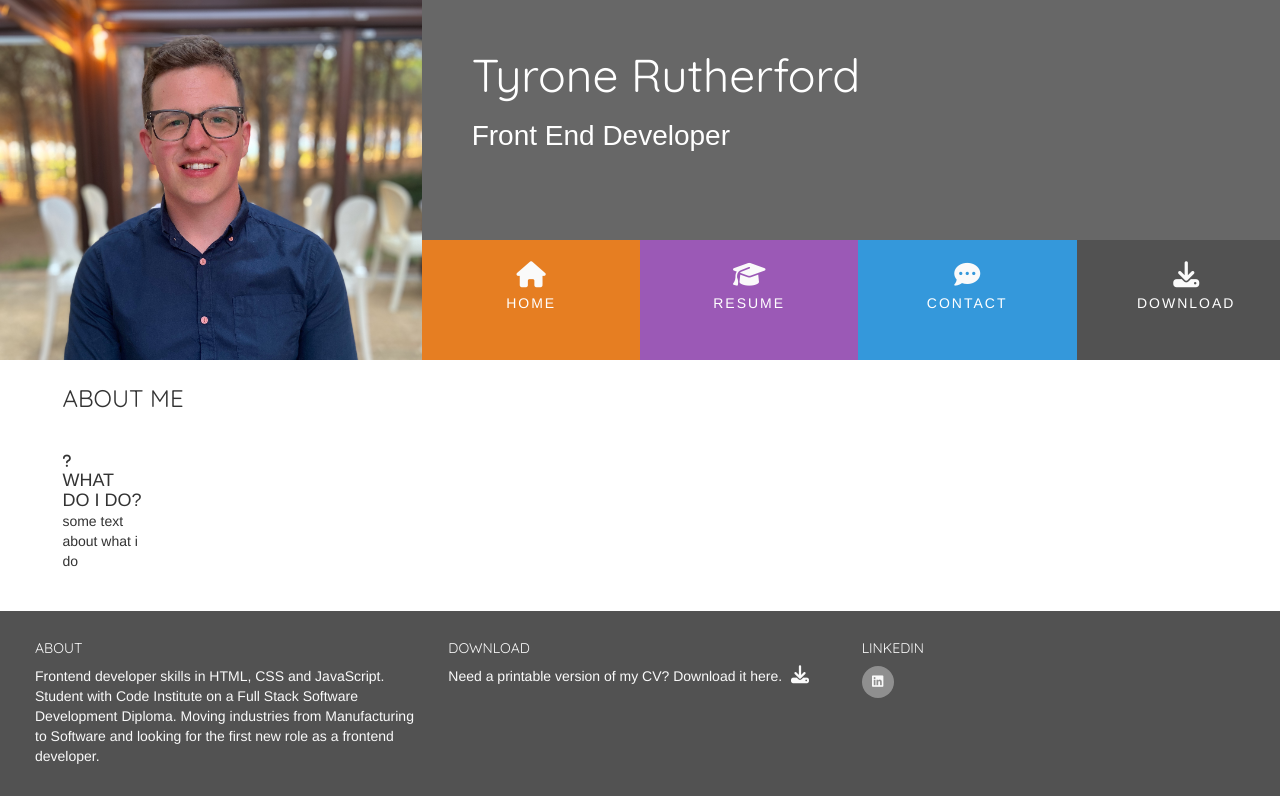
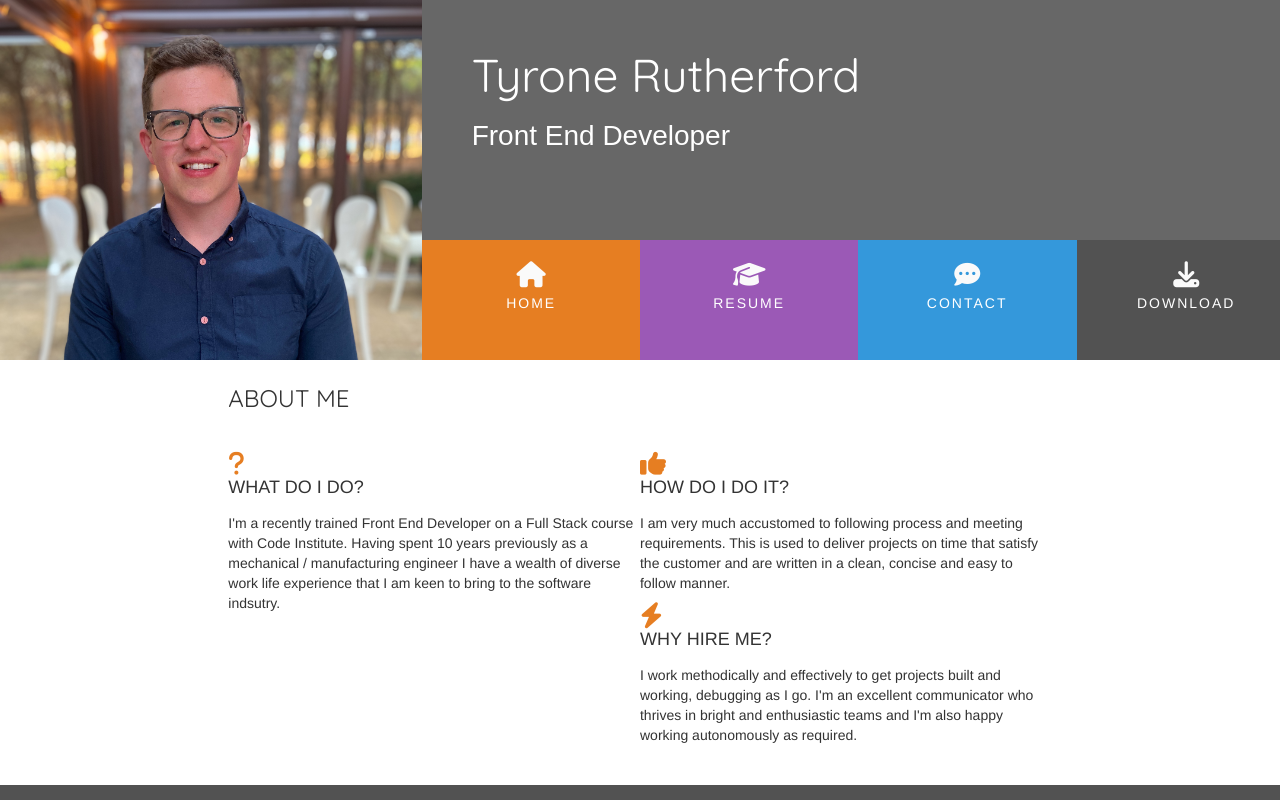
Before and after one commit to TR94/resume-cv, a plain HTML site: page index.html in a window 1280 px wide. Shown: the top 800 px of the page. Drawn offline with nearby package versions, Linux system fonts and the light colour scheme; a web font is replaced by a local one.

Commit message:
Add content and styling to three reasons section

```diff
--- a/assets/css/style.css
+++ b/assets/css/style.css
@@ -195,3 +195,15 @@ footer {
 #footer-details {
     padding: 20px;
 }
+
+/* ---------- Three reasons */
+
+.three-reasons-icon {
+    font-size: 26px;
+    color: #e67e22;
+}
+
+.three-reasons-heading {
+    margin-bottom: 15px;
+
+}
--- a/index.html
+++ b/index.html
@@ -59,7 +59,39 @@
                             </div>
                             <div class="col-10">
                                 <h4 class="three-reasons-heading uppercase">What do I do?</h4>
-                                <p>some text about what i do</p>
+                                <p>
+                                    I'm a recently trained Front End Developer on a Full Stack course with Code Institute.
+                                    Having spent 10 years previously as a mechanical / manufacturing engineer I have a wealth of
+                                    diverse work life experience that I am keen to bring to the software indsutry.
+                                </p>
+                            </div>
+                        </div>
+                    </div>
+                    <div class="col-10 offset-1 offset-sm-0 col-sm-4 col-md-6">
+                        <div class="row">
+                            <div class="col-2">
+                                <i class="three-reasons-icon fa fa-thumbs-up" aria-hidden="true"></i>
+                            </div>
+                            <div class="col-10">
+                                <h4 class="three-reasons-heading uppercase">How do I do it?</h4>
+                                <p>
+                                    I am very much accustomed to following process and meeting requirements. This is used to deliver
+                                    projects on time that satisfy the customer and are written in a clean, concise and easy to follow manner.
+                                </p>
+                            </div>
+                        </div>
+                    </div>
+                    <div class="col-10 offset-1 offset-sm-0 col-sm-4 col-md-6">
+                        <div class="row">
+                            <div class="col-2">
+                                <i class="three-reasons-icon fa fa-bolt" aria-hidden="true"></i>
+                            </div>
+                            <div class="col-10">
+                                <h4 class="three-reasons-heading uppercase">Why hire me?</h4>
+                                <p>
+                                    I work methodically and effectively to get projects built and working, debugging as I go. I'm an excellent
+                                    communicator who thrives in bright and enthusiastic teams and I'm also happy working autonomously as required.
+                                </p>
                             </div>
                         </div>
                     </div>
```
